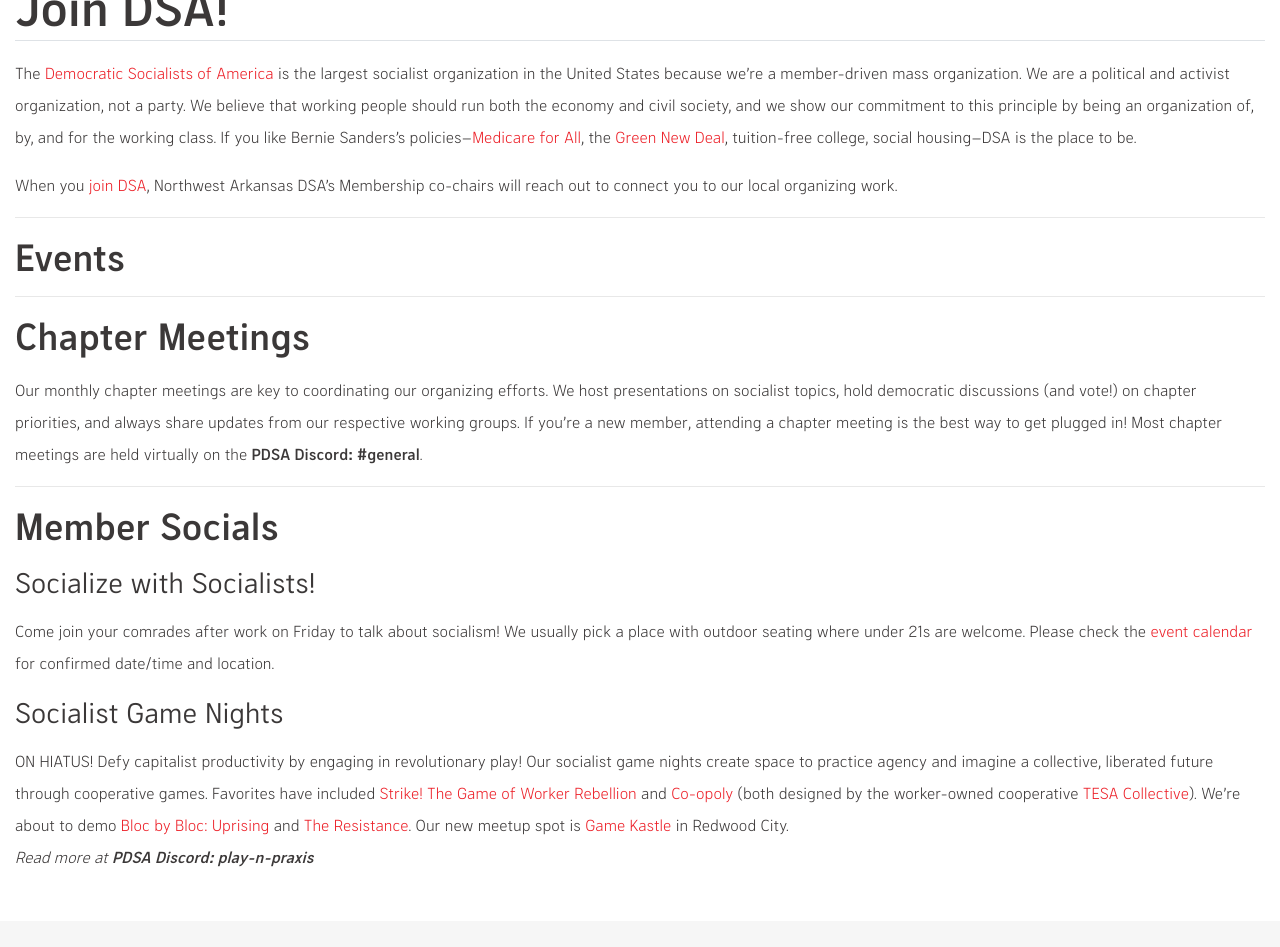
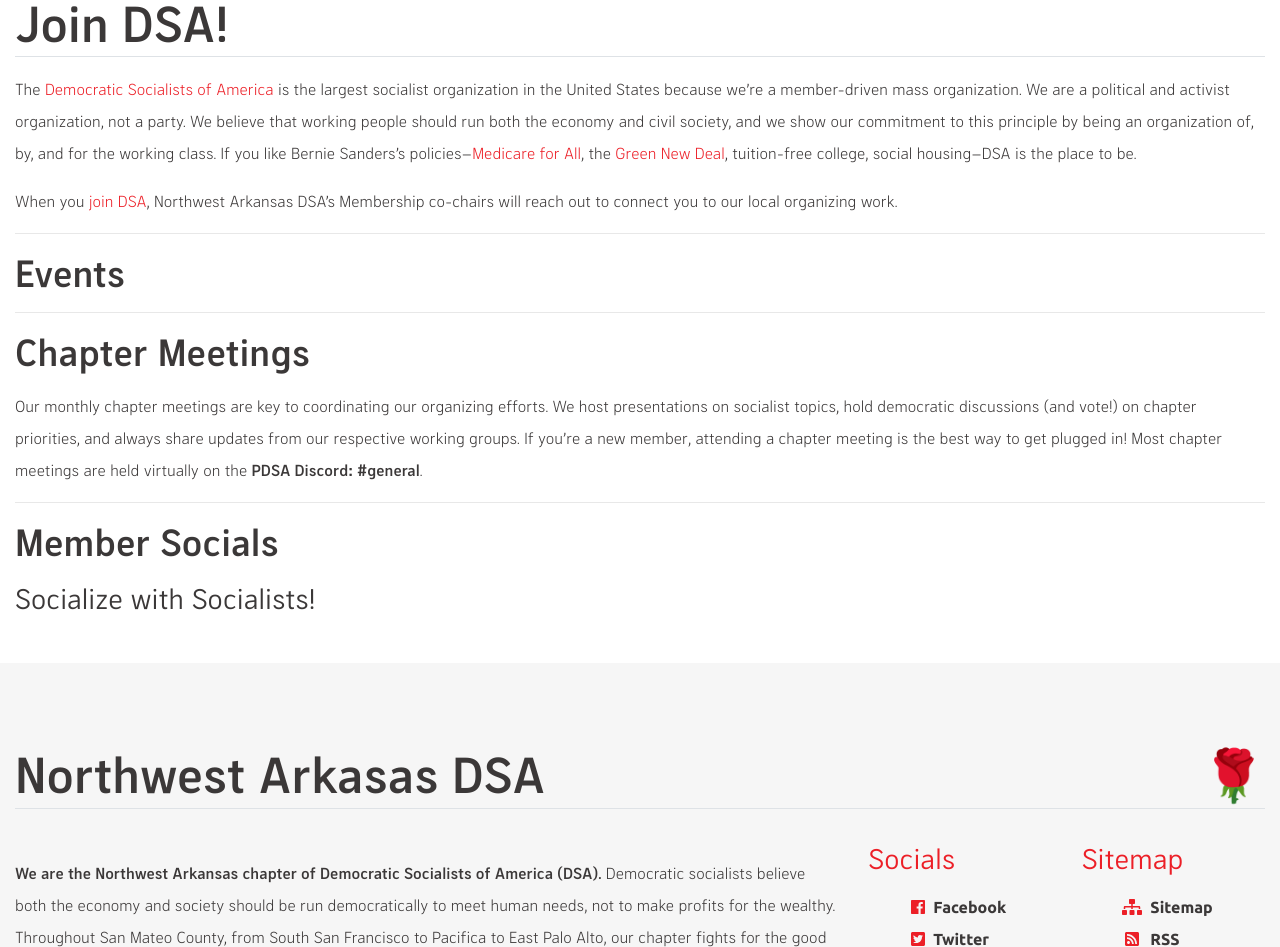
Before and after one commit to CorganMaillet/NWADSA-Previous-Test, a Jekyll site: the page built from _pages/get-involved.md, in a window 1280 px wide and 1400 px high, cut to the strip 453-1400 px from the top of the window. Built offline with Jekyll 4.4.1, drawn with Linux system fonts in a browser that asks for light colours.

Commit message:
Changed the header again and fixed font family

```diff
--- a/_pages/get-involved.md
+++ b/_pages/get-involved.md
@@ -4,7 +4,7 @@
 permalink: /get-involved/
 ---
 
-[![Want to get involved with Peninsula DSA? Join us!](/assets/images/getinvolved.png){:class="img-responsive}](https://act.dsausa.org/donate/membership/)
+[![Want to get involved with Northwest Arkansas DSA? Join us!](/assets/images/getinvolved.png){:class="img-responsive}](https://act.dsausa.org/donate/membership/)
 
 <h2>Join DSA!</h2>
 
@@ -15,7 +15,6 @@
 ---
 
 <h3>Events</h3>
-
 
 
 ---
@@ -29,8 +28,3 @@
 <h3>Member Socials</h3>
 
 <h4>Socialize with Socialists!</h4>
-Come join your comrades after work on Friday to talk about socialism!  We usually pick a place with outdoor seating where under 21s are welcome. Please check the [event calendar](../calendar) for confirmed date/time and location.
-
-<h4>Socialist Game Nights</h4>
-ON HIATUS! Defy capitalist productivity by engaging in revolutionary play! Our socialist game nights create space to practice agency and imagine a collective, liberated future through cooperative games. Favorites have included [Strike! The Game of Worker Rebellion](https://www.youtube.com/watch?v=PnrHK85kcnk) and [Co-opoly](https://store.tesacollective.com/products/co-opoly-the-game-of-co-operatives) (both designed by the worker-owned cooperative [TESA Collective](https://www.tesacollective.com/)). We're about to demo [Bloc by Bloc: Uprising](https://www.youtube.com/watch?v=MR85Umxxb6I) and [The Resistance](https://boardgamegeek.com/boardgame/41114/resistance). Our new meetup spot is [Game Kastle](https://gamekastle.myshopify.com/pages/game-kastle-redwood-city) in Redwood City.
-_Read more at **PDSA Discord: play-n-praxis**_
--- a/_sass/bootstrap/scss/_navbar.scss
+++ b/_sass/bootstrap/scss/_navbar.scss
@@ -21,7 +21,6 @@
   flex-wrap: wrap; // allow us to do the line break for collapsing content
   align-items: center;
   justify-content: space-between; // space out brand from logo
-  padding: $navbar-padding-y $navbar-padding-x;
   width: 100%;
   height: 150px;
   z-index: 10;
@@ -42,10 +41,13 @@
     top: 0px;
     height: 68px;
     display: flex;
+    padding: $navbar-padding-y $navbar-padding-x;
     justify-content: center;
     width: 100%;
+    background-color: #231F20;
+    color: #ffffff;
+
   }
-
 }
 
 
--- a/_sass/bootstrap/scss/_variables.scss
+++ b/_sass/bootstrap/scss/_variables.scss
@@ -270,7 +270,7 @@
 // Font, line-height, and color for body text, headings, and more.
 
 // stylelint-disable value-keyword-case
-$font-family-sans-serif:      -apple-system, BlinkMacSystemFont, "Segoe UI", Roboto, "Helvetica Neue", Arial, "Noto Sans", sans-serif, "Apple Color Emoji", "Segoe UI Emoji", "Segoe UI Symbol", "Noto Color Emoji" !default;
+$font-family-sans-serif:      "ManifoldDSA", sans-serif !default;
 $font-family-monospace:       SFMono-Regular, Menlo, Monaco, Consolas, "Liberation Mono", "Courier New", monospace !default;
 $font-family-base:            $font-family-sans-serif !default;
 // stylelint-enable value-keyword-case
--- a/_sass/lone-wolf-theme/_default-layout.scss
+++ b/_sass/lone-wolf-theme/_default-layout.scss
@@ -13,6 +13,7 @@
 
 .page-content {
     padding-bottom: 1rem;
+    padding-top: 1rem;
 }
 
 .page-footer {
```
